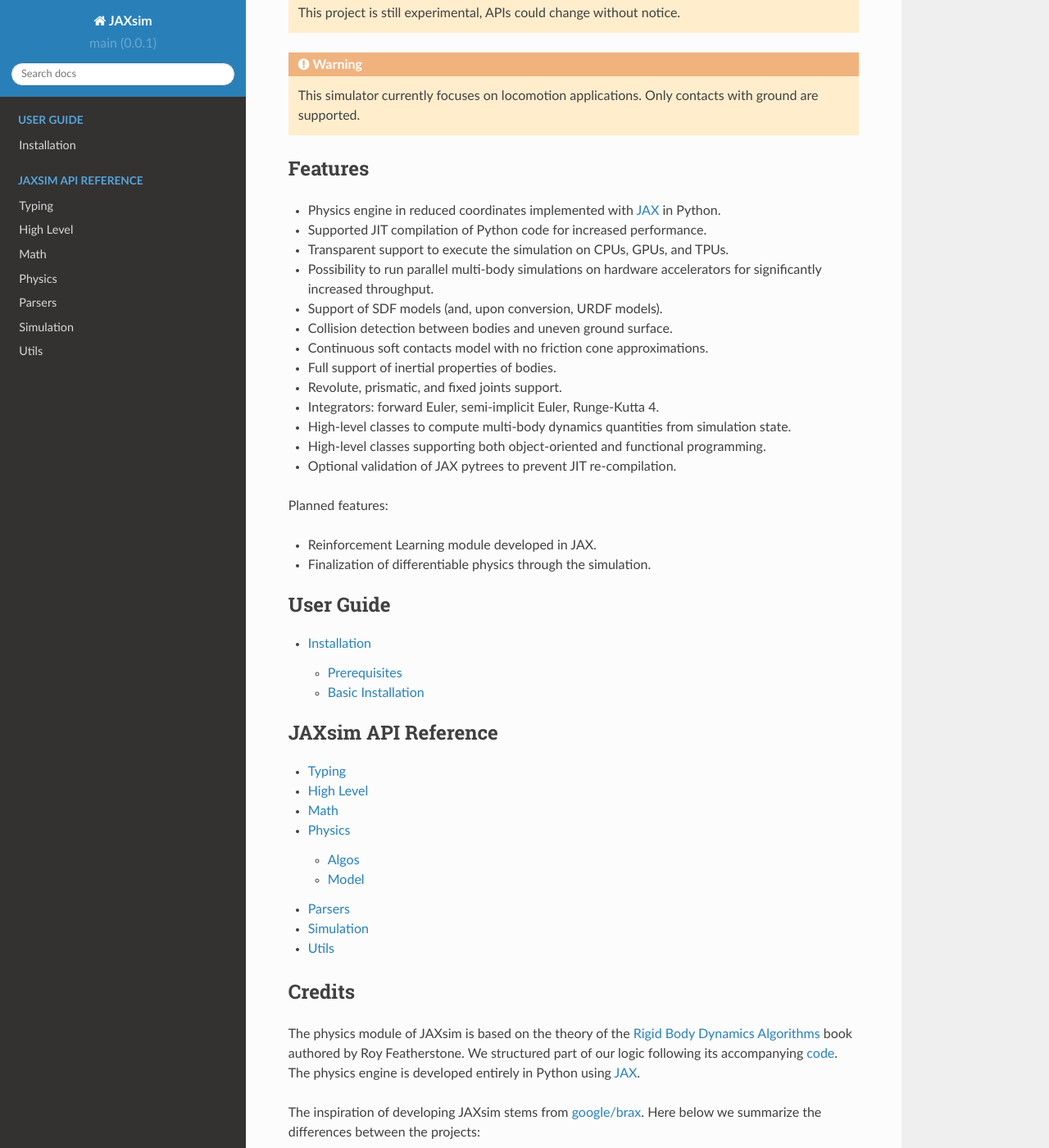
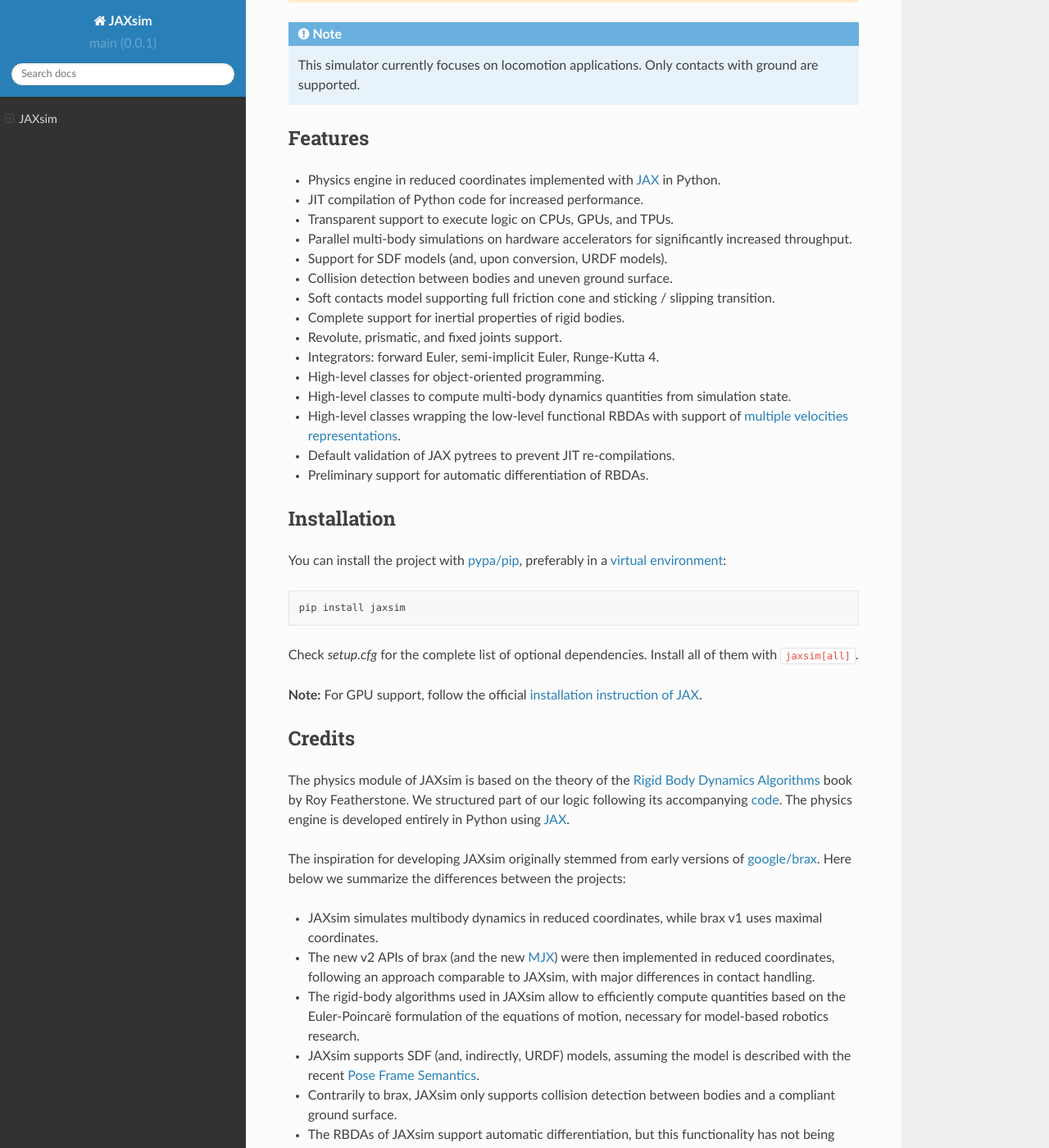
Before and after one commit to ami-iit/jaxsim, a Sphinx documentation site: the page built from docs/index.rst, in a window 1280 px wide and 1400 px high, scrolled down 306 px. Shown: the whole window at 82% size. Built offline with Sphinx 7.4.7 and the Read the Docs theme 2.0.0, drawn with Linux system fonts in a browser that asks for light colours; some of the changed text lies outside the part shown.

Commit message:
Update `index.rst`

```diff
--- a/docs/index.rst
+++ b/docs/index.rst
@@ -1,77 +1,64 @@
-JAXsim Docs - A Physics Engine in Reduced Coordinates for Control and Robot Learning
-====================================================================================
+JAXsim
+#######
 
-A scalable physics engine implemented with JAX. With JIT batteries 🔋
+A scalable physics engine and multibody dynamics library implemented with JAX. With JIT batteries 🔋
 
 .. warning::
-   This project is still experimental, APIs could change without notice.
+    This project is still experimental, APIs could change without notice.
 
-.. warning::
-   This simulator currently focuses on locomotion applications. Only contacts with ground are supported.
+.. note::
+    This simulator currently focuses on locomotion applications. Only contacts with ground are supported.
 
 Features
 --------
 
-- Physics engine in reduced coordinates implemented with `JAX <https://github.com/google/jax>`_ in Python.
-- Supported JIT compilation of Python code for increased performance.
-- Transparent support to execute the simulation on CPUs, GPUs, and TPUs.
-- Possibility to run parallel multi-body simulations on hardware accelerators for significantly increased throughput.
-- Support of SDF models (and, upon conversion, URDF models).
+- Physics engine in reduced coordinates implemented with `JAX <https://github.com/google/jax/>`_ in Python.
+- JIT compilation of Python code for increased performance.
+- Transparent support to execute logic on CPUs, GPUs, and TPUs.
+- Parallel multi-body simulations on hardware accelerators for significantly increased throughput.
+- Support for SDF models (and, upon conversion, URDF models).
 - Collision detection between bodies and uneven ground surface.
-- Continuous soft contacts model with no friction cone approximations.
-- Full support of inertial properties of bodies.
+- Soft contacts model supporting full friction cone and sticking / slipping transition.
+- Complete support for inertial properties of rigid bodies.
 - Revolute, prismatic, and fixed joints support.
 - Integrators: forward Euler, semi-implicit Euler, Runge-Kutta 4.
+- High-level classes for object-oriented programming.
 - High-level classes to compute multi-body dynamics quantities from simulation state.
-- High-level classes supporting both object-oriented and functional programming.
-- Optional validation of JAX pytrees to prevent JIT re-compilation.
+- High-level classes wrapping the low-level functional RBDAs with support of `multiple velocities representations <https://research.tue.nl/en/publications/multibody-dynamics-notation-version-2>`_.
+- Default validation of JAX pytrees to prevent JIT re-compilations.
+- Preliminary support for automatic differentiation of RBDAs.
 
-Planned features:
+Installation
+------------
 
-- Reinforcement Learning module developed in JAX.
-- Finalization of differentiable physics through the simulation.
+You can install the project with `pypa/pip <https://github.com/pypa/pip/>`_, preferably in a `virtual environment <https://docs.python.org/3/tutorial/venv.html>`_:
 
-.. toctree::
-   :maxdepth: 2
-   :caption: User Guide
+.. code-block:: bash
 
-   guide/install
+    pip install jaxsim
 
-.. toctree::
-    :maxdepth: 2
-    :caption: JAXsim API Reference
+Check `setup.cfg` for the complete list of optional dependencies. Install all of them with ``jaxsim[all]``.
 
-    modules/typing
-    modules/high_level
-    modules/math
-    modules/physics
-    modules/parsers
-    modules/simulation
-    modules/utils
+**Note:** For GPU support, follow the official `installation instruction of JAX <https://github.com/google/jax/#installation>`_.
 
 Credits
 -------
 
-The physics module of JAXsim is based on the theory of the `Rigid Body Dynamics Algorithms`_ book authored by Roy Featherstone.
-We structured part of our logic following its accompanying `code`_.
-The physics engine is developed entirely in Python using `JAX`_.
+The physics module of JAXsim is based on the theory of the `Rigid Body Dynamics Algorithms <https://link.springer.com/book/10.1007/978-1-4899-7560-7>`_ book by Roy Featherstone.
+We structured part of our logic following its accompanying `code <http://royfeatherstone.org/spatial/index.html#spatial-software>`_.
+The physics engine is developed entirely in Python using `JAX <https://github.com/google/jax/>`_.
 
-.. _Rigid Body Dynamics Algorithms: https://link.springer.com/book/10.1007/978-1-4899-7560-7
-.. _code: http://royfeatherstone.org/spatial/index.html#spatial-software
-
-The inspiration of developing JAXsim stems from `google/brax`_.
+The inspiration for developing JAXsim originally stemmed from early versions of `google/brax <https://github.com/google/brax>`_.
 Here below we summarize the differences between the projects:
 
-- JAXsim simulates multibody dynamics in reduced coordinates, while `brax` uses maximal coordinates.
-- The rigid body algorithms used in JAXsim allow to efficiently compute quantities based on the Euler-Poincarè
+- JAXsim simulates multibody dynamics in reduced coordinates, while brax v1 uses maximal coordinates.
+- The new v2 APIs of brax (and the new `MJX <https://mujoco.readthedocs.io/en/3.0.0/mjx.html>`_) were then implemented in reduced coordinates, following an approach comparable to JAXsim, with major differences in contact handling.
+- The rigid-body algorithms used in JAXsim allow to efficiently compute quantities based on the Euler-Poincarè
   formulation of the equations of motion, necessary for model-based robotics research.
-- JAXsim supports SDF (and, indirectly, URDF) models, under the assumption that the model is described with the
-  recent `Pose Frame Semantics`_.
-- Contrarily to `brax`, JAXsim only supports collision detection between bodies and a compliant ground surface.
-- While supported thanks to the usage of JAX, differentiating through the simulator has not yet been studied.
-
-.. _google/brax: https://github.com/google/brax
-.. _Pose Frame Semantics: http://sdformat.org/tutorials?tut=pose_frame_semantics
+- JAXsim supports SDF (and, indirectly, URDF) models, assuming the model is described with the
+  recent `Pose Frame Semantics <http://sdformat.org/tutorials?tut=pose_frame_semantics>`_.
+- Contrarily to brax, JAXsim only supports collision detection between bodies and a compliant ground surface.
+- The RBDAs of JAXsim support automatic differentiation, but this functionality has not being thoroughly tested.
 
 Contributing
 ------------
@@ -84,16 +71,25 @@
 
 .. code-block:: bibtex
 
-   @software{ferigo_jaxsim_2022,
-     author = {Diego Ferigo and Silvio Traversaro and Daniele Pucci},
-     title = {{JAXsim}: A Physics Engine in Reduced Coordinates for Control and Robot Learning},
-     url = {http://github.com/ami-iit/jaxsin},
-     year = {2022},
-   }
+    @software{ferigo_jaxsim_2022,
+      author = {Diego Ferigo and Silvio Traversaro and Daniele Pucci},
+      title = {{JAXsim}: A Physics Engine in Reduced Coordinates and Multibody Dynamics Library for Control and Robot Learning},
+      url = {http://github.com/ami-iit/jaxsim},
+      year = {2022},
+    }
 
-Maintainers
------------
+People
+------
 
+Author and Maintainer
+'''''''''''''''''''''
+
+`Diego Ferigo <https://github.com/diegoferigo>`_
+
+Maintainer
+''''''''''
+
+`Filippo Luca Ferretti <https://github.com/flferretti>`_
 
 License
 -------
```
